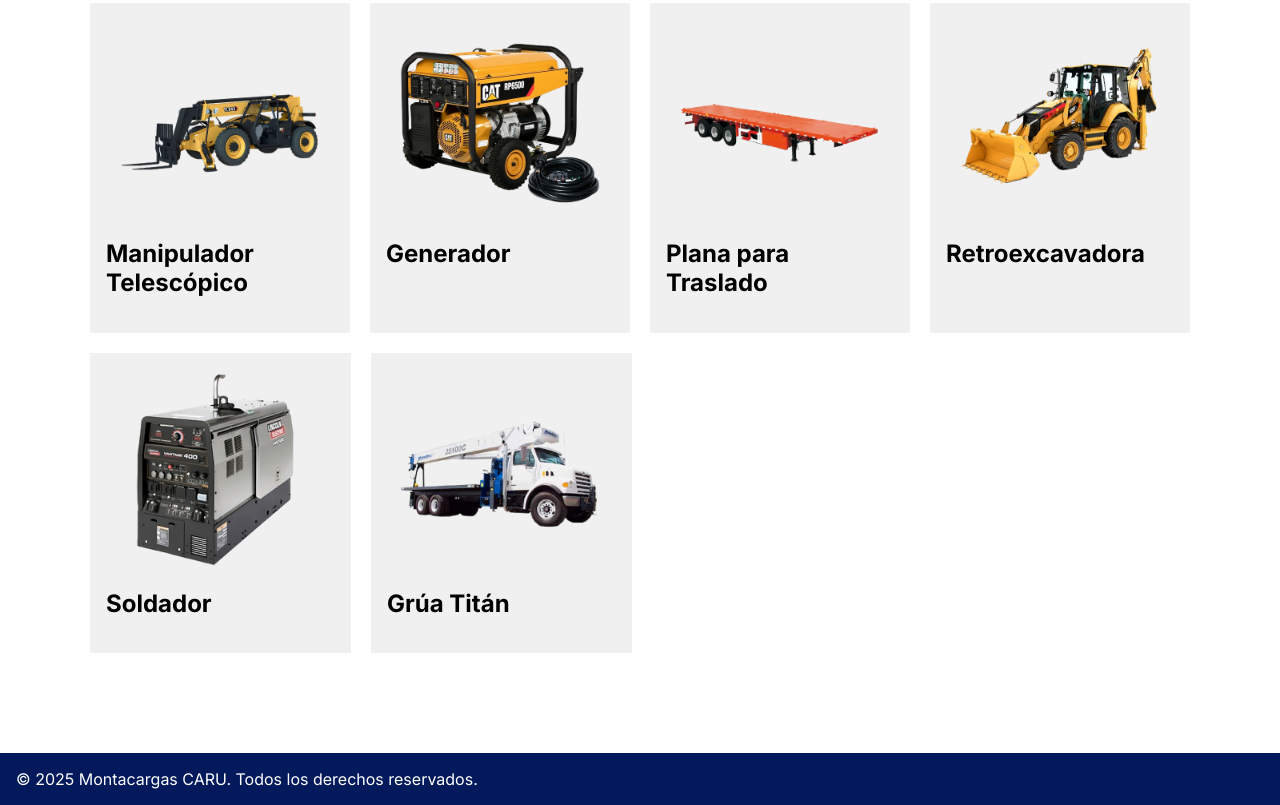
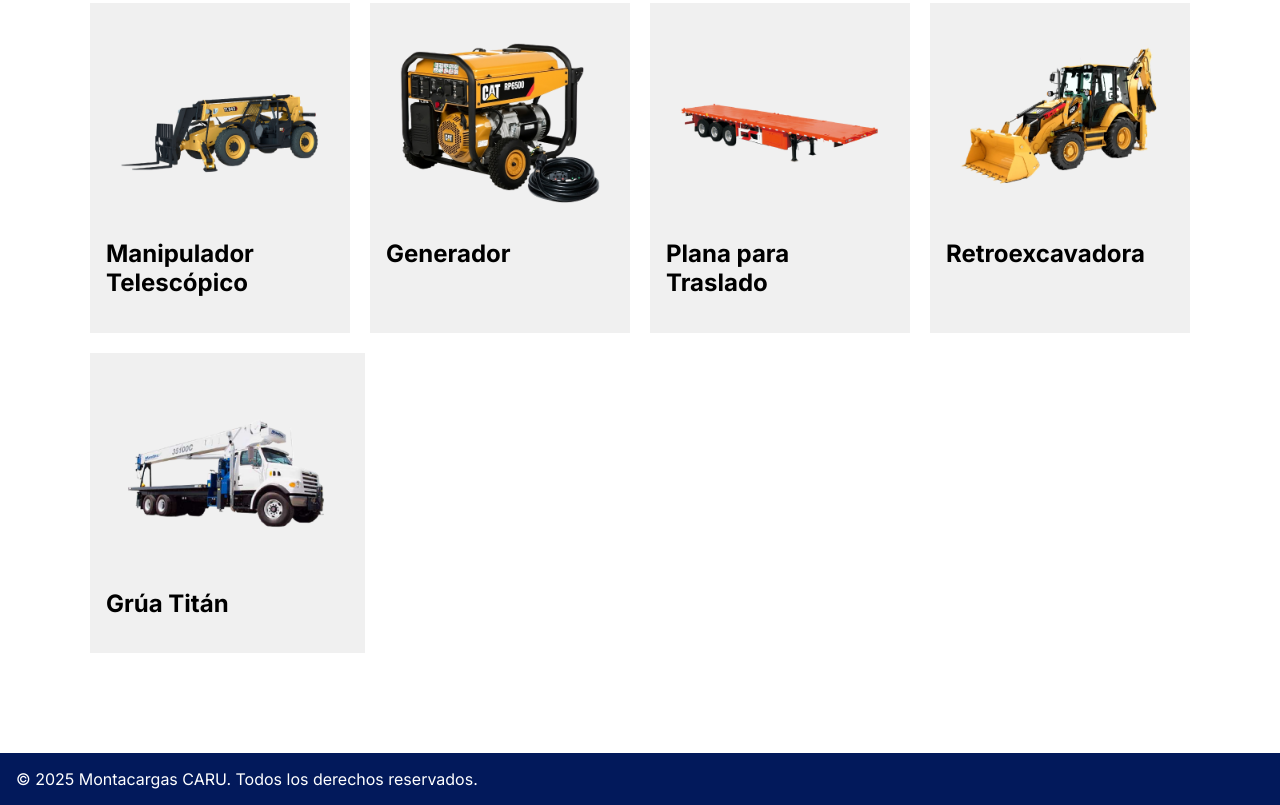
Before and after one commit to Yumbo78/CARU, a plain HTML site: page servicios.html in a window 1280 px wide. Shown: the part 2054-2859 px from the top of the page. Drawn offline with nearby package versions, Linux system fonts and the light colour scheme.

Commit message:
Update servicios.html

```diff
--- a/servicios.html
+++ b/servicios.html
@@ -132,10 +132,6 @@
             </div>
             <div class="other-services">
                 <div class="small-service">
-                    <img src="src/Services/SoldaduraEscalada.png" alt="">
-                    <h2 class="service-title">Soldador</h2>
-                </div>
-                <div class="small-service">
                     <img src="src/Services/TitanEscalado.png" alt="">
                     <h2 class="service-title">Grúa Titán</h2>
                 </div>
```
